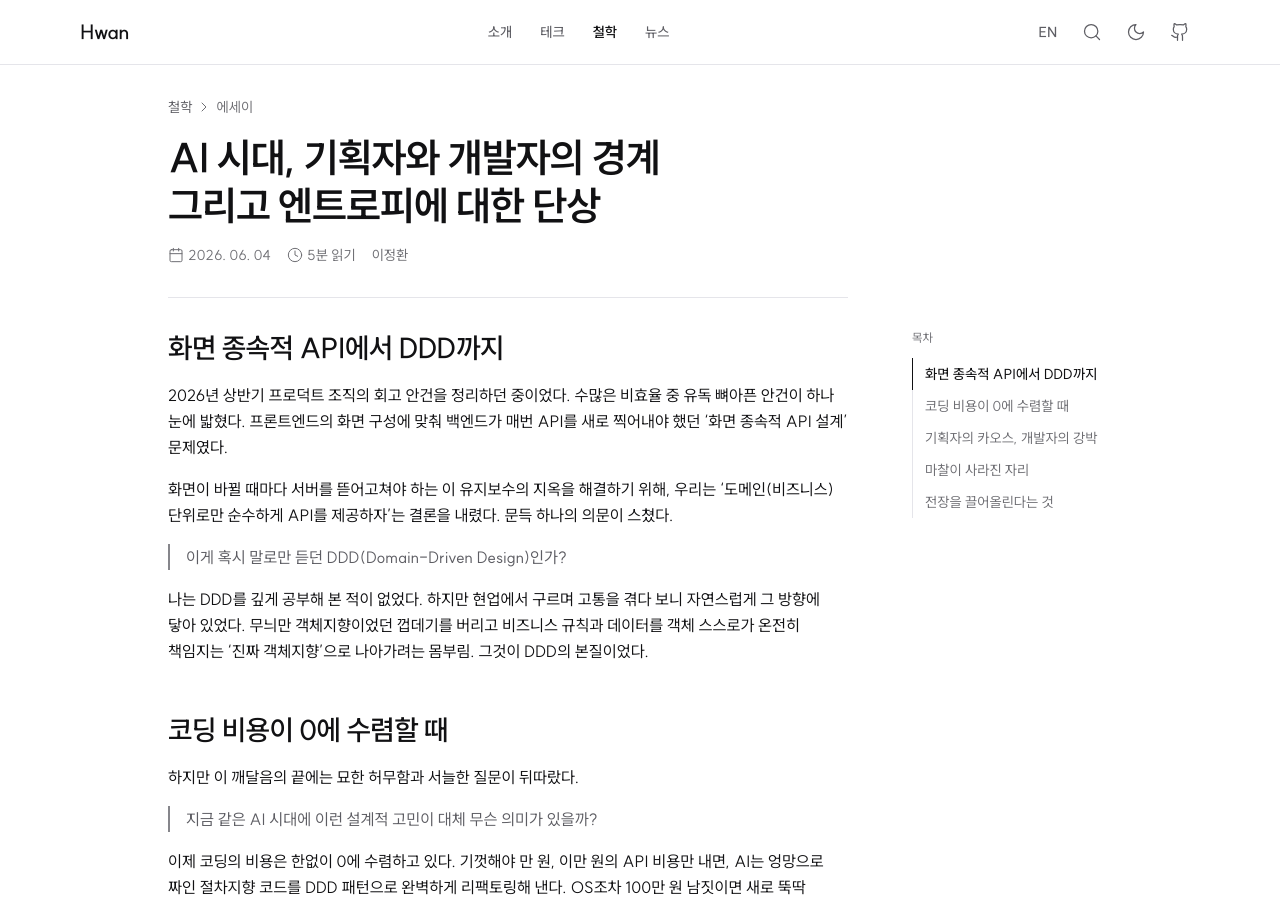
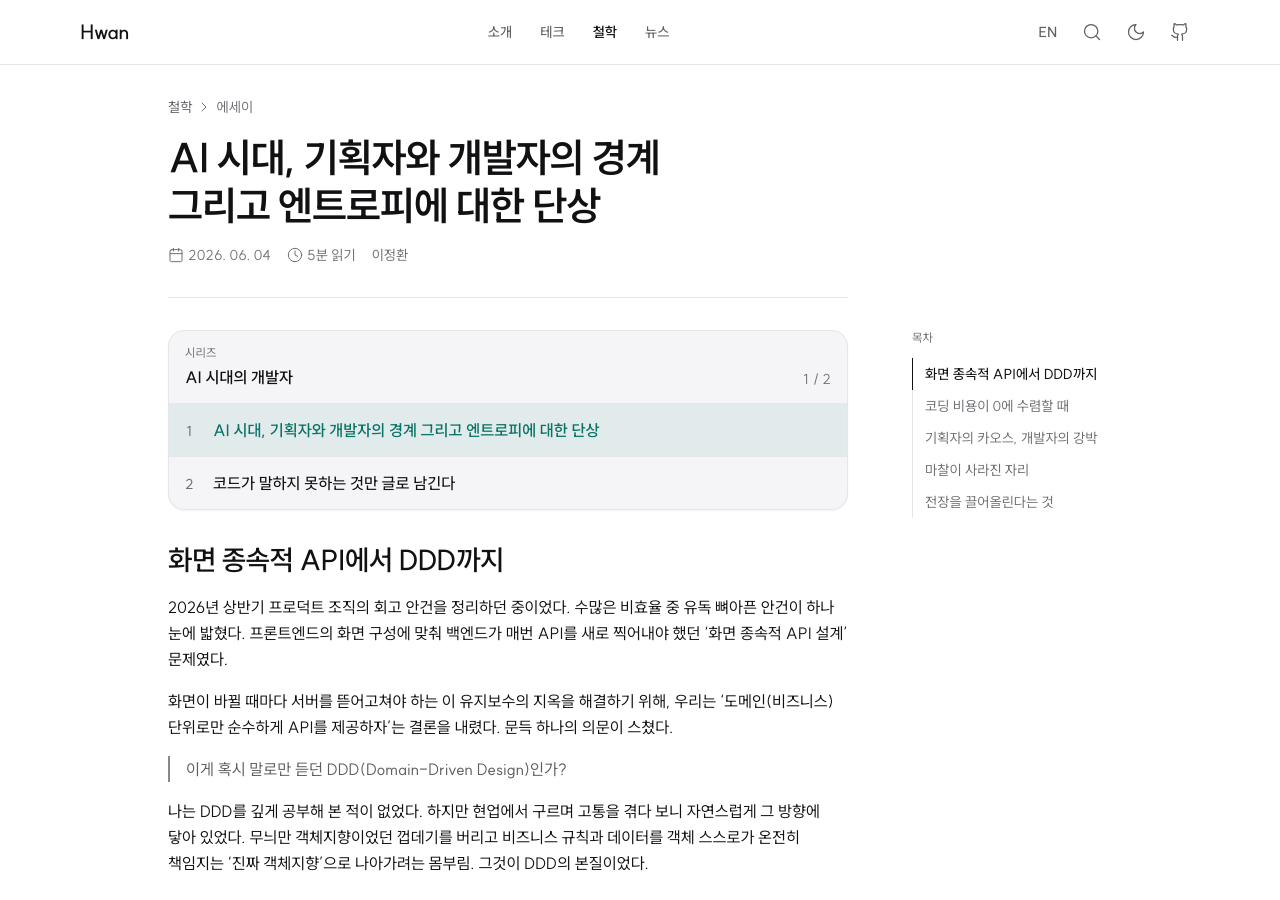
Before and after one commit to Hwan3434/Hwan3434.github.io, a Jekyll site: the page built from _posts/Philosophy/2026-06-04-ai-era-developer-pm-entropy.md, in a window 1280 px wide and 900 px high. Built offline with Jekyll 4.4.1, drawn with Linux system fonts in a browser that asks for light colours; some of the changed text lies outside the part shown.

Commit message:
묶음글 「AI 시대의 개발자」 1·2편으로 묶음

```diff
--- a/_posts/Philosophy/2026-06-04-ai-era-developer-pm-entropy.md
+++ b/_posts/Philosophy/2026-06-04-ai-era-developer-pm-entropy.md
@@ -4,6 +4,8 @@ description: "화면 종속적 API 문제에서 DDD를 떠올린 뒤, 코딩 비
 date: 2026-06-04 08:00:00 +0900
 categories: [philosophy, 에세이]
 tags: [AI, DDD, Product Engineering, 에세이]
+series: "AI 시대의 개발자"
+series_order: 1
 ---
 
 ## 화면 종속적 API에서 DDD까지
--- a/_posts/Philosophy/2026-11-17-write-only-what-code-cannot-say.md
+++ b/_posts/Philosophy/2026-11-17-write-only-what-code-cannot-say.md
@@ -4,6 +4,8 @@ description: "주석을 줄이자는 오래된 원칙이 AI 에이전트와 일
 date: 2026-11-17 22:00:00 +0900
 categories: [philosophy, 에세이]
 tags: [AI, 에이전트, 주석, 린트, 아키텍처, 코드리뷰]
+series: "AI 시대의 개발자"
+series_order: 2
 ---
 
 저는 오래전부터 주석을 줄이자고 말하고 다녔습니다.
```
Also changed, not shown: _posts/en/philosophy/2026-06-04-ai-era-developer-pm-entropy.md (+2 -0 lines), _posts/en/philosophy/2026-11-17-write-only-what-code-cannot-say.md (+2 -0 lines).
